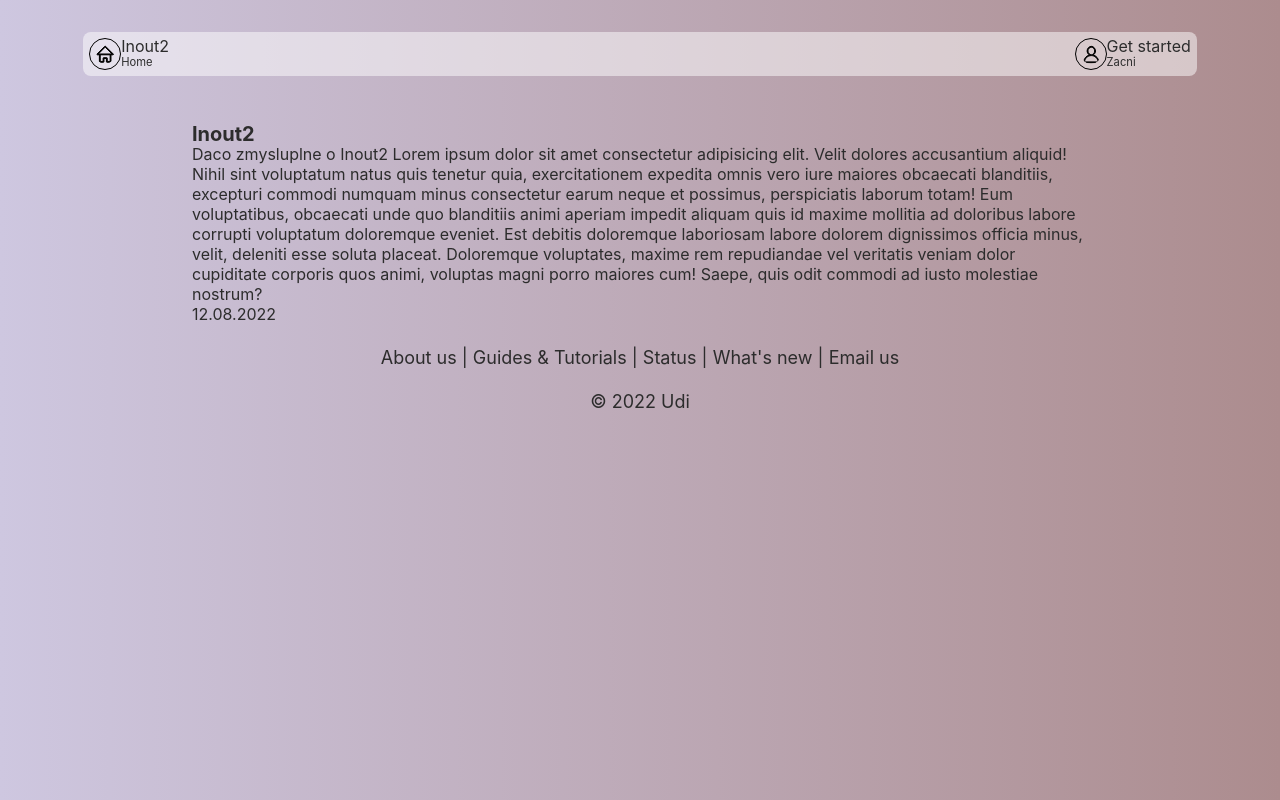
After one commit to udigeri/inout2, a Flask app: template inout2/templates/welcome.html in a window 1280 px wide. The commit adds this page. Run offline with Flask 2, Linux system fonts and the light colour scheme; the template is opened without the code that fills it, so the values that code supplies are empty.

Commit message:
welcome finished

```diff
--- a/inout2/static/css/app.css
+++ b/inout2/static/css/app.css
@@ -35,7 +35,7 @@ body {
 .app {
   border: 1px solid black;
 
-  width: 54rem;
+  width: 60rem;
   height: 50rem;
 
   border-radius: 0.5rem;
--- a/inout2/static/css/welcome.css
+++ b/inout2/static/css/welcome.css
@@ -8,39 +8,33 @@ body {
   font-family: -apple-system, -system-ui, "Segoe UI", Roboto, Helvetica, Arial,
     sans-serif, "Apple Color Emoji", "Segoe UI Emoji", "Segoe UI Symbol";
 
-  /* background-image: linear-gradient(
+  background-image: linear-gradient(
     to right,
     rgb(206, 199, 224),
     rgb(172, 140, 142)
-  ); */
+  );
 
-  text-align: center;
   min-height: 100vh;
 
   display: flex;
   flex-direction: column;
 }
 
-
-  /* LISTS */
+/* WELCOME */
 .welcome {
-    width: 98vw;
-
   font-size: 1rem;
   line-height: 1rem;
-    font-weight: bold;
 
-    margin-top: 0.5rem;
-    margin-bottom: 3rem;
+  margin: 2rem auto 3rem;
 }
 
 .welcome ol {
-    margin-left: 3rem;
+  width: 87vw;
+  background: rgba(255, 255, 255, 0.5);
+  border-radius: 0.5rem;
+
   display: flex;
   justify-content: space-between;
-
-    background: rgba(255, 255, 255, 0.5);
-    border-radius: 0.5rem;
 }
 
 .welcome a {
@@ -49,41 +43,53 @@ body {
 
   border-radius: 0.5rem;
   padding: 0.375rem 0.375rem;
-    border: 1px solid black;
 }
 
 .welcome a:hover,
 .welcome a:active {
-    background-color: yellow;
+  border: 1px solid black;
 }
 
 .welcome p {
   display: flex;
   flex-direction: column;
+  justify-content: space-between;
   flex: 1;
-    justify-content: space-between;
 }
 
-  .welcome p span{
+.welcome p span {
   font-weight: normal;
   font-size: 0.7rem;
 }
 
 .welcome svg {
-    width: 2.25rem;
-    height: 2.25rem;
+  width: 2rem;
+  height: 2rem;
 
-    border-radius: 2.25rem;
+  border-radius: 1rem;
+  border: 1px solid black;
   stroke: black;
   fill: black;
 
-    padding: 0.5rem;
+  padding: 0.325rem;
 }
 
-footer{
-  text-align: center;
+/* ARTICLE */
+article {
+  width: 70vw;
+  margin: 0 auto;
+  display: flex;
+  flex-direction: column;
+  font-size: 1rem;
 }
-footer p{
+
+article header {
+  font-size: 1.25rem;
+  font-weight: bold;
+}
+
+
+footer p {
   margin-top: 1.5rem;
   text-align: center;
 }
--- a/inout2/templates/_bottom.jinja
+++ b/inout2/templates/_bottom.jinja
@@ -1,3 +1,3 @@
 <footer>
-    <p>Copywright Jozko Mrkvicka 2022</p>
+    <p>Copyright Jozko Mrkvicka 2022</p>
 </footer>
--- /dev/null
+++ b/inout2/templates/welcome.html
@@ -0,0 +1,75 @@
+<!DOCTYPE html>
+<html lang="en">
+<head>
+    <meta charset="UTF-8">
+    <meta http-equiv="X-UA-Compatible" content="IE=edge">
+    <meta name="viewport" content="width=device-width, initial-scale=1.0">
+    <title>Inout2</title>
+    <link rel="icon" sizes="16x16" href="{{ url_for('static', filename='icon/favicon.ico') }}" >
+
+    <link rel="stylesheet" type="text/css" href="./../static/css/normalize.css" />
+    <link rel="stylesheet" type="text/css" href="./../static/css/welcome.css" />
+
+</head>
+<body>
+    <nav class="welcome">
+        <ol>
+            <li>
+                <a href="#">
+                    <svg>
+                        <path d="M18.121,9.88l-7.832-7.836c-0.155-0.158-0.428-0.155-0.584,0L1.842,9.913c-0.262,0.263-0.073,0.705,0.292,0.705h2.069v7.042c0,0.227,0.187,0.414,0.414,0.414h3.725c0.228,0,0.414-0.188,0.414-0.414v-3.313h2.483v3.313c0,0.227,0.187,0.414,0.413,0.414h3.726c0.229,0,0.414-0.188,0.414-0.414v-7.042h2.068h0.004C18.331,10.617,18.389,10.146,18.121,9.88 M14.963,17.245h-2.896v-3.313c0-0.229-0.186-0.415-0.414-0.415H8.342c-0.228,0-0.414,0.187-0.414,0.415v3.313H5.032v-6.628h9.931V17.245z M3.133,9.79l6.864-6.868l6.867,6.868H3.133z"></path>
+                    </svg>
+                    <p>
+                        Inout2
+                        <span>Home</span>
+                    </p>
+                </a>
+            </li>
+            <li>
+                <a href="#">
+                    <svg>
+                        <path d="M12.075,10.812c1.358-0.853,2.242-2.507,2.242-4.037c0-2.181-1.795-4.618-4.198-4.618S5.921,4.594,5.921,6.775c0,1.53,0.884,3.185,2.242,4.037c-3.222,0.865-5.6,3.807-5.6,7.298c0,0.23,0.189,0.42,0.42,0.42h14.273c0.23,0,0.42-0.189,0.42-0.42C17.676,14.619,15.297,11.677,12.075,10.812 M6.761,6.775c0-2.162,1.773-3.778,3.358-3.778s3.359,1.616,3.359,3.778c0,2.162-1.774,3.778-3.359,3.778S6.761,8.937,6.761,6.775 M3.415,17.69c0.218-3.51,3.142-6.297,6.704-6.297c3.562,0,6.486,2.787,6.705,6.297H3.415z"></path>
+                    </svg>
+                    <p>
+                        Get started
+                        <span>Zacni</span>
+                    </p>
+                </a>
+            </li>
+        </ol>
+    </nav>
+
+    <article>
+        <header>
+            Inout2
+        </header>
+
+        <p>
+            Daco zmysluplne o Inout2
+            Lorem ipsum dolor sit amet consectetur adipisicing elit. Velit dolores accusantium aliquid! Nihil sint voluptatum natus quis tenetur quia, exercitationem expedita omnis vero iure maiores obcaecati blanditiis, excepturi commodi numquam minus consectetur earum neque et possimus, perspiciatis laborum totam! Eum voluptatibus, obcaecati unde quo blanditiis animi aperiam impedit aliquam quis id maxime mollitia ad doloribus labore corrupti voluptatum doloremque eveniet. Est debitis doloremque laboriosam labore dolorem dignissimos officia minus, velit, deleniti esse soluta placeat. Doloremque voluptates, maxime rem repudiandae vel veritatis veniam dolor cupiditate corporis quos animi, voluptas magni porro maiores cum! Saepe, quis odit commodi ad iusto molestiae nostrum?
+        </p>
+
+        <footer>
+            12.08.2022
+        </footer>
+    </article>
+
+    <footer>
+        <p>
+            <a href="#">About us</a>
+            |
+            <a href="#">Guides & Tutorials</a>
+            |
+            <a href="#">Status</a>
+            |
+            <a href="#">What's new</a>
+            |
+            <a href="mailto:udigeri@gmail.com">Email us</a>
+        </p>
+        <p>
+            © 2022 Udi
+        </p>
+    </footer>
+
+</body>
+</html>
--- a/run.py
+++ b/run.py
@@ -11,11 +11,15 @@ flask_app = inout2.flask
 
 
 @flask_app.route("/")
-def home():
+def view_home():
     return render_template("welcome.jinja")
 
+@flask_app.route("/login/")
+def view_login():
+    return render_template("login.jinja")
+
 @flask_app.route("/admin/")
-def login():
+def view_admin():
     return render_template("admin.jinja")
 
 @flask_app.route("/about/")
```
Also changed, not shown: inout2/templates/_main.jinja (+5 -3 lines), inout2/templates/index.html (+4 -4 lines), inout2/templates/login.jinja (added, +25 -0 lines), inout2/templates/welcome.jinja (+43 -24 lines). Lines whose indentation alone changed are shown as unchanged.
